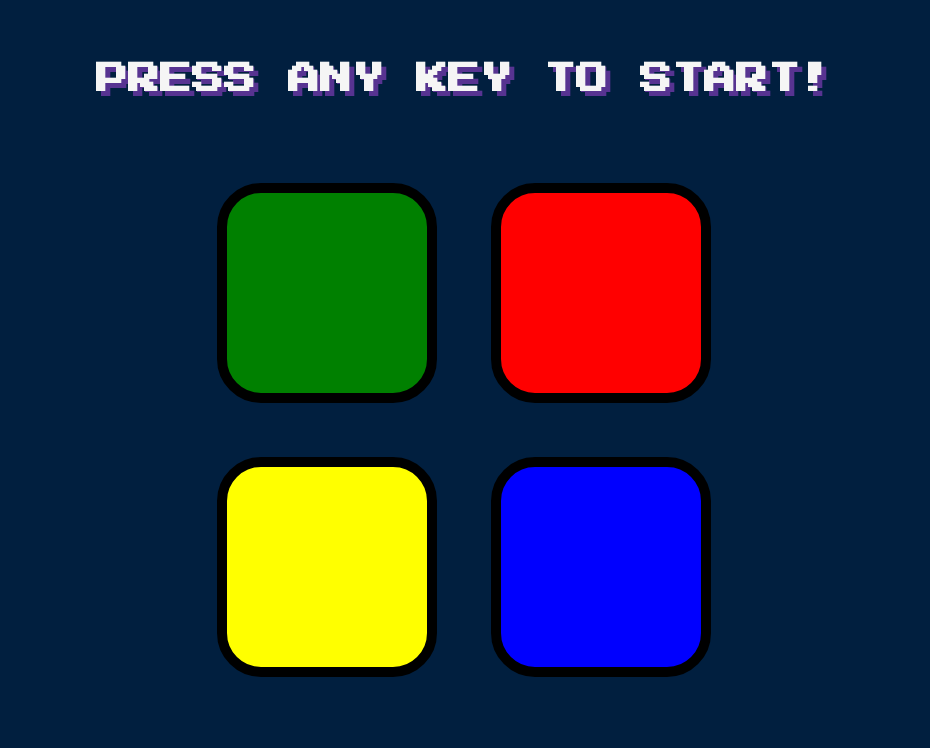
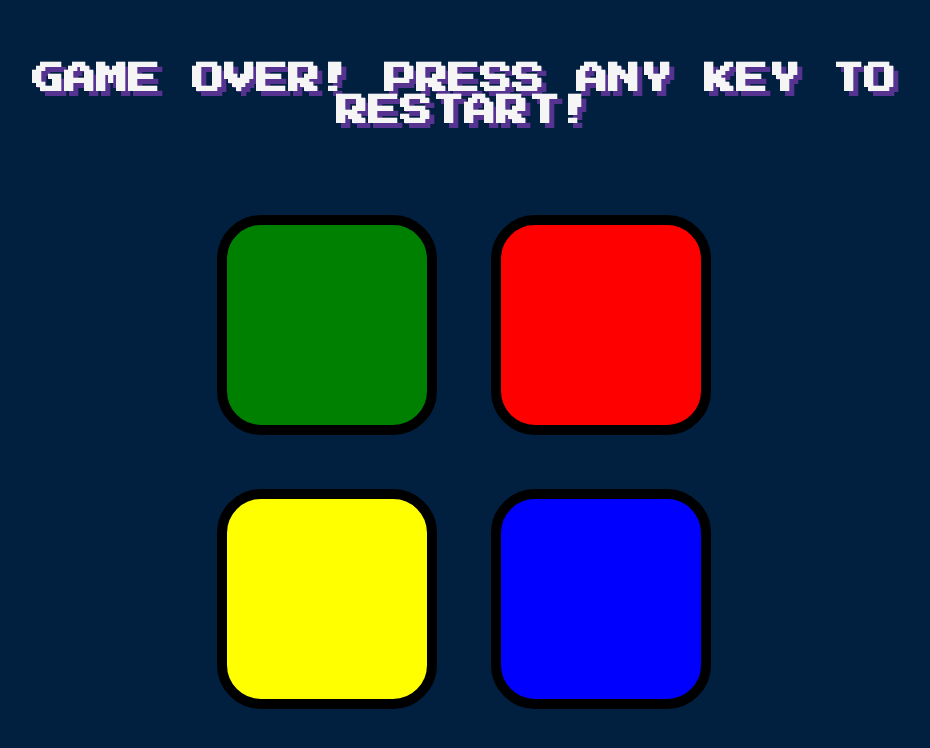
Before and after one commit to RossaMania/Simon_Game_Challenge, a plain HTML site: page index.html in a window 1280 px wide. Both pictures are taken after a click on the element 503 px from the left and 293 px from the top of the page. Shown: the whole page, without its empty margins (176-1106 px from the left). Drawn offline with nearby package versions, Linux system fonts and the light colour scheme.

Commit message:
Commented out .btn:hover. Added a Game Over screen. Changed color of .game-over class to a brighter shade of red.

```diff
--- a/game.js
+++ b/game.js
@@ -96,6 +96,20 @@ function checkAnswer(currentLevel) {
 
   console.log("wrong");
 
+  playSound("wrong");
+
+  $("h1").text("Game Over! Press any key to restart!")
+
+  $("body").addClass("game-over");
+
+setTimeout(function() {
+
+  $("body").removeClass("game-over");
+
+}, 200);
+
+$("#level-title").text("Game Over! Press any key to restart!")
+
 }
 
 }
--- a/styles.css
+++ b/styles.css
@@ -18,10 +18,10 @@ body {
   margin: auto;
 }
 
-.btn:hover {
+/* .btn:hover {
   box-shadow: 0 0 20px #BC8CF2;
   background-color: #AA14F0;
-}
+} */
 
 .btn {
   margin: 25px;
@@ -33,7 +33,7 @@ body {
 }
 
 .game-over {
-  background-color: red;
+  background-color: #FF004D;
   opacity: 0.8;
 }
 
```
